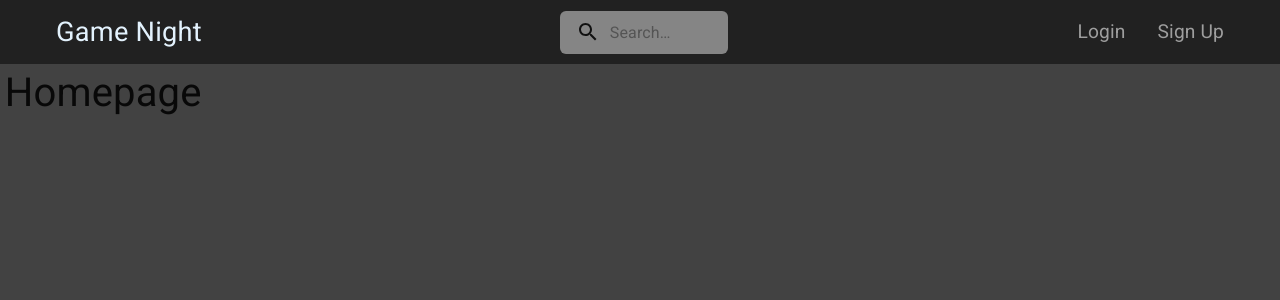
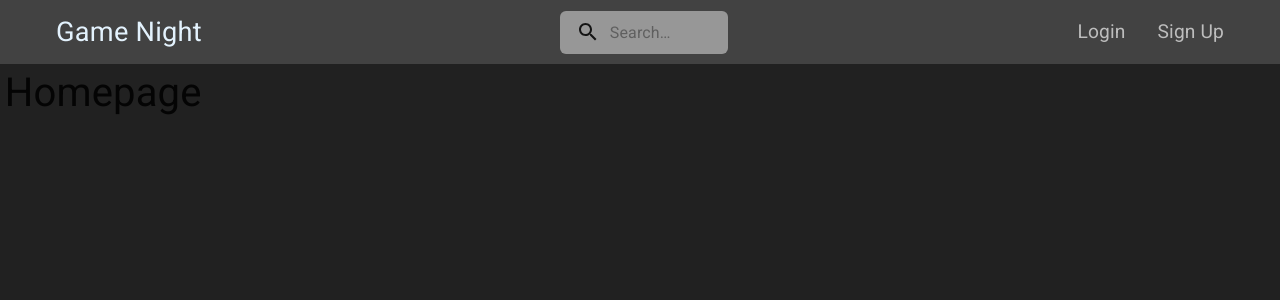
Before and after one commit to Jared-Enck/Capstone-2, a React app in the folder game-night/: page / in a window 1280 px wide. Shown: the top 300 px of the page. Built offline with nearby package versions, Linux system fonts and the light colour scheme; no server answers; the HTML template or start-up script is replaced by a standard one.

Commit message:
updated theme

```diff
--- a/game-night/src/theme.js
+++ b/game-night/src/theme.js
@@ -5,30 +5,32 @@ import { blue, grey, red } from '@mui/material/colors';
 export const themeLight = createTheme({
   palette: {
     background: {
-      default: grey[200]
+      default: grey[300]
     },
     primary: {
-      main: grey[50],
+      main: grey[100],
       light: blue[200],
-      contrastText: blue[50]
+      text: grey[800],
+      contrastText: blue[500]
     },
     error: {
       main: red.A400,
     }
   },
   shape: {
-    borderRadius: 4
+    borderRadius: 6
   }
 });
 
 export const themeDark = createTheme({
   palette: {
     background: {
-      default: grey[800]
+      default: grey[900]
     },
     primary: {
-      main: grey[900],
-      light: grey[500],
+      main: grey[800],
+      light: grey[400],
+      text: grey[200],
       contrastText: blue[50]
     },
     error: {
```
